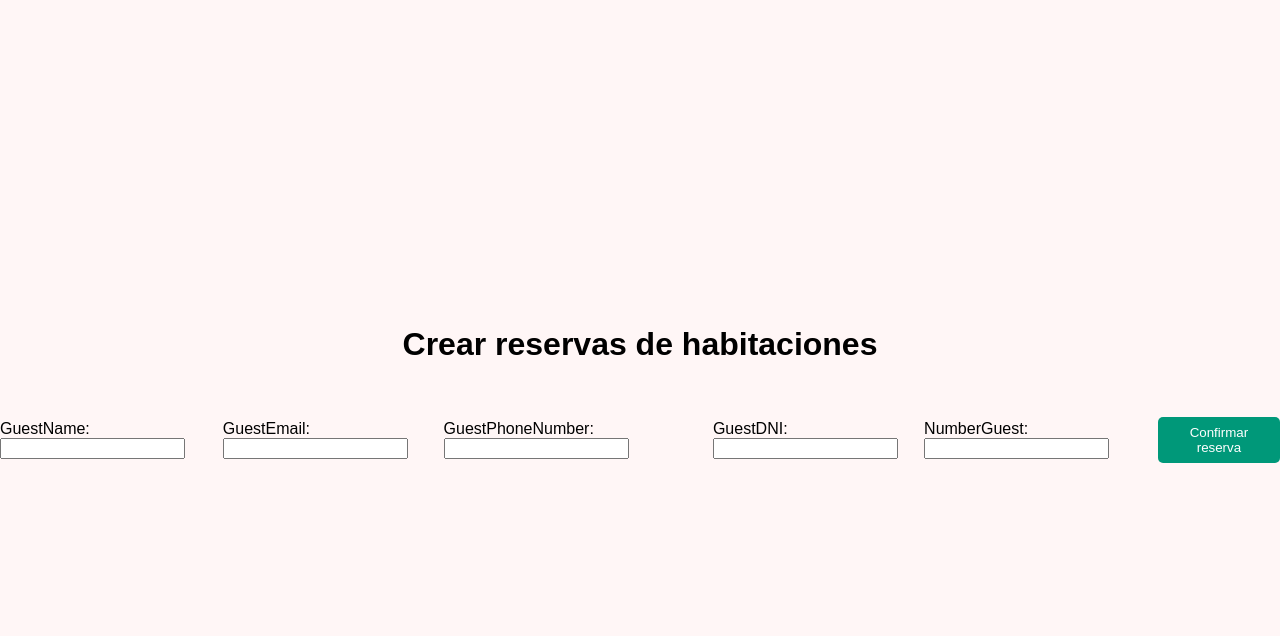
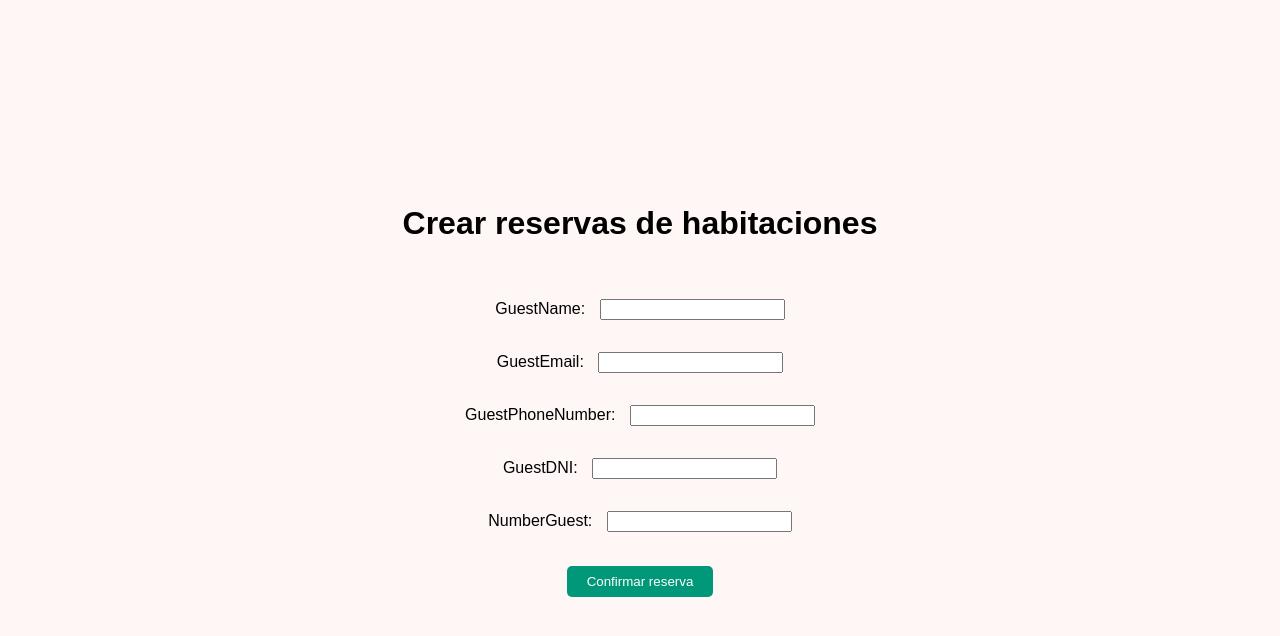
Before and after one commit to arnaums02/Joint-Project---Grup-B, a Django app: template JointProject/templates/createRoomBooking.html in a window 1280 px wide. Shown: the top 636 px of the page. Run offline with Django 5.2, Linux system fonts and the light colour scheme; the template is opened without the code that fills it: values that come from a table or form of the project are taken from there, others are empty.

Commit message:
Some visual changes in createroombooking and resarchtable

```diff
--- a/JointProject/static/css/show_tables.css
+++ b/JointProject/static/css/show_tables.css
@@ -186,6 +186,15 @@ form {
     margin-bottom: 20px;
 }
 
+.form_vertical {
+    display: flex;
+    flex-direction: column;
+    align-items: center;
+    justify-content: center;
+    margin-top: 20px;
+    margin-bottom: 20px;
+}
+
 /* Estilos para los elementos del formulario */
 label {
     margin-right: 10px;
--- a/JointProject/templates/createRoomBooking.html
+++ b/JointProject/templates/createRoomBooking.html
@@ -10,9 +10,10 @@
 </head>
 <body>
     <h1>Crear reservas de habitaciones</h1>
-    <form method="post" class="form-container">
+    <form method="post" class="form_vertical">
         {% csrf_token %}
         {{ form.as_p }}
+        <br>
         <button class="btn" type="submit">Confirmar reserva</button>
     </form>
 </body>
```
Also changed, not shown: JointProject/templates/reserve_table.html (+5 -3 lines).
